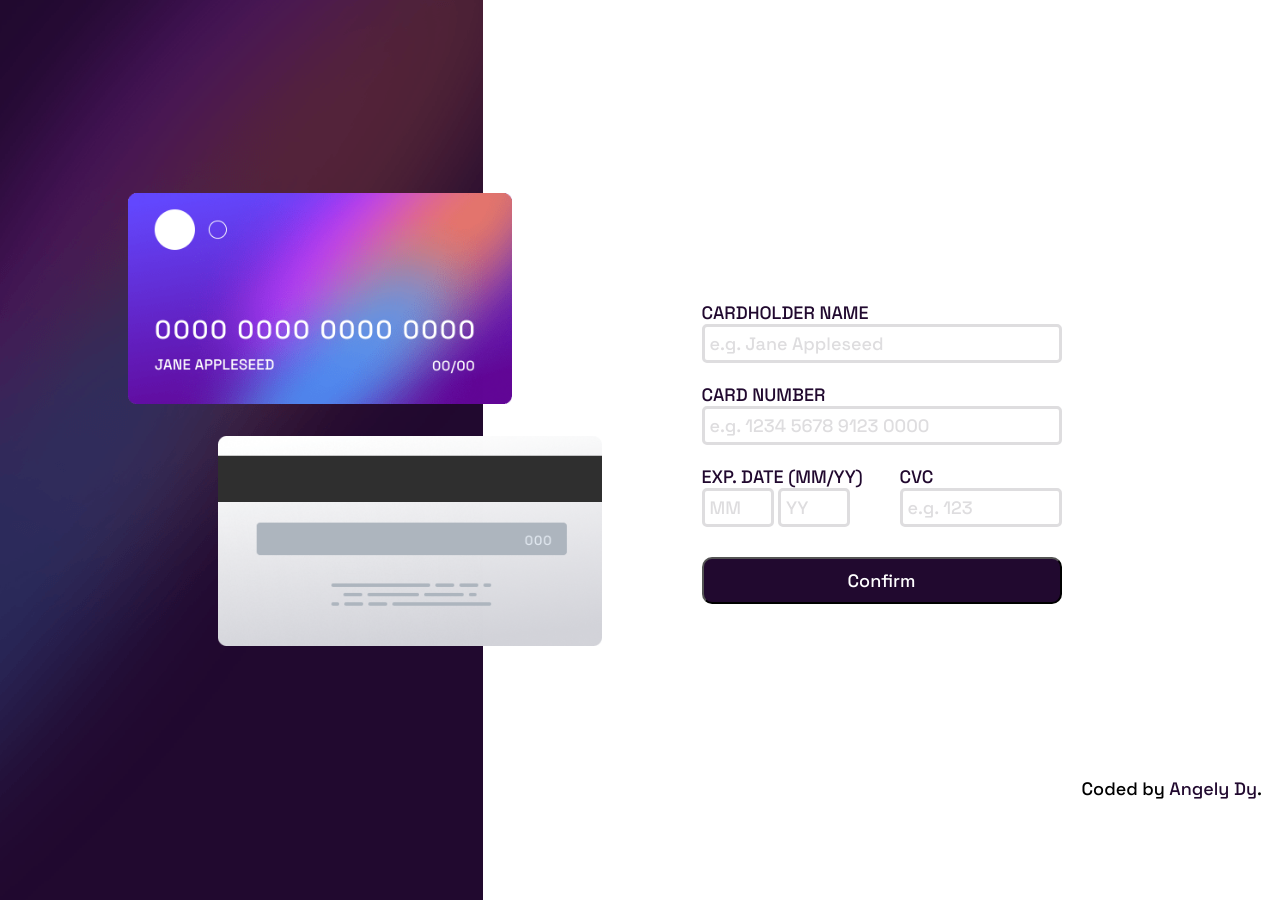
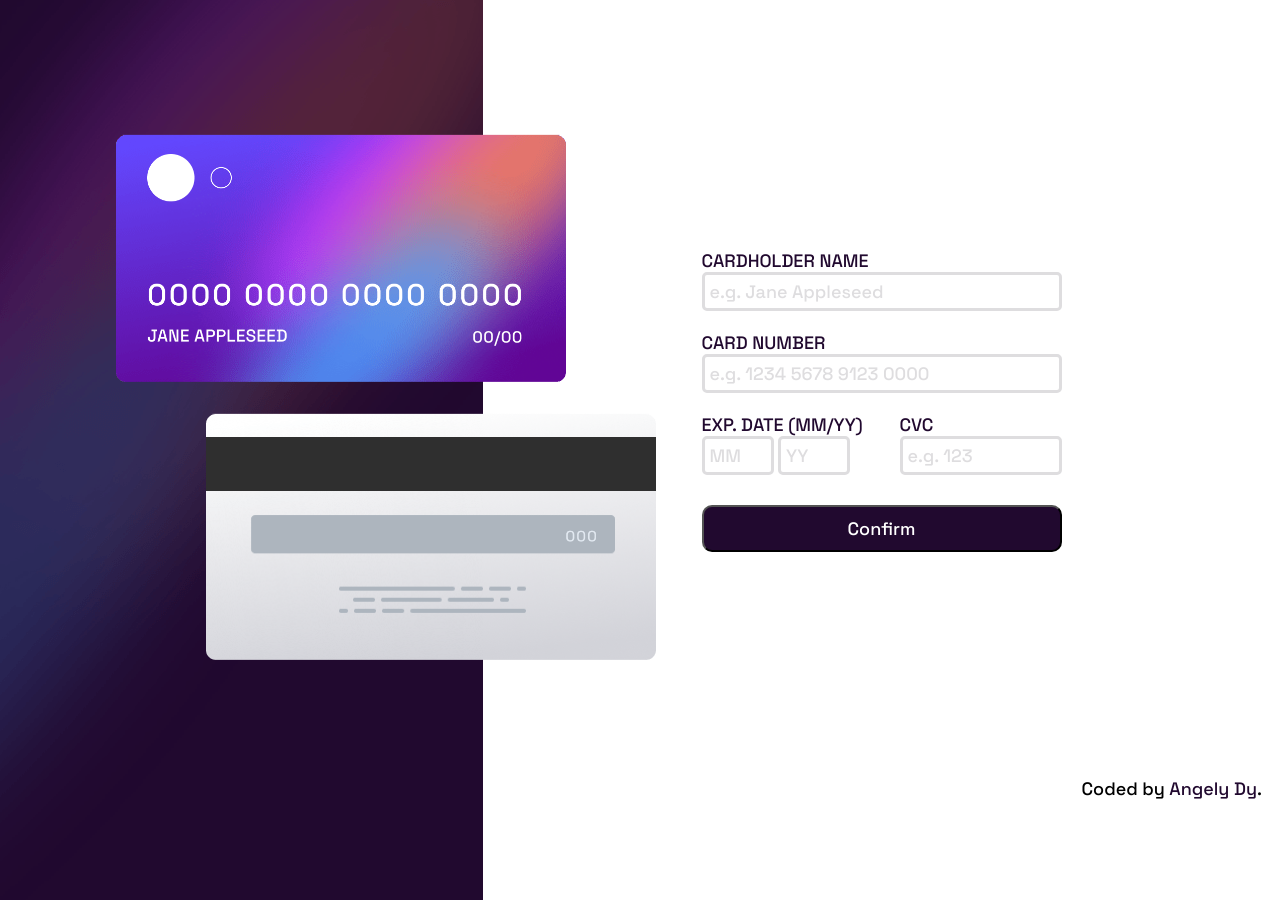
Before and after one commit to angelydy/interactive-card-details-form, a plain HTML site: page index.html in a window 1280 px wide. Drawn offline with Linux system fonts and the light colour scheme.

Commit message:
improves layout

```diff
--- a/css/styles.scss
+++ b/css/styles.scss
@@ -47,25 +47,27 @@ body {
   }
 
   .body-container {
-    display: grid;
-    grid-template-columns: 1fr 2fr;
+    display: flex;
 
     .left-div {
       position: relative;
+      height: 100%;
+      max-height: 100vh;
 
       .card-images {
         position: absolute;
-        margin-top: 40%;
-        margin-left: 10vw;
+        left: 80%;
+        top: 50%;
+        transform: translate(-50%,-50%);
 
         .card-back {
           margin-left: 5em;
-          width: 30vw;
+          width: 25em;
           margin-top: 1.5em;
         }
 
         .card-front {
-          width: 30vw;
+          width: 25em;
         }
       }
     }
```
Also changed, not shown: css/styles.css, 1 other file.
